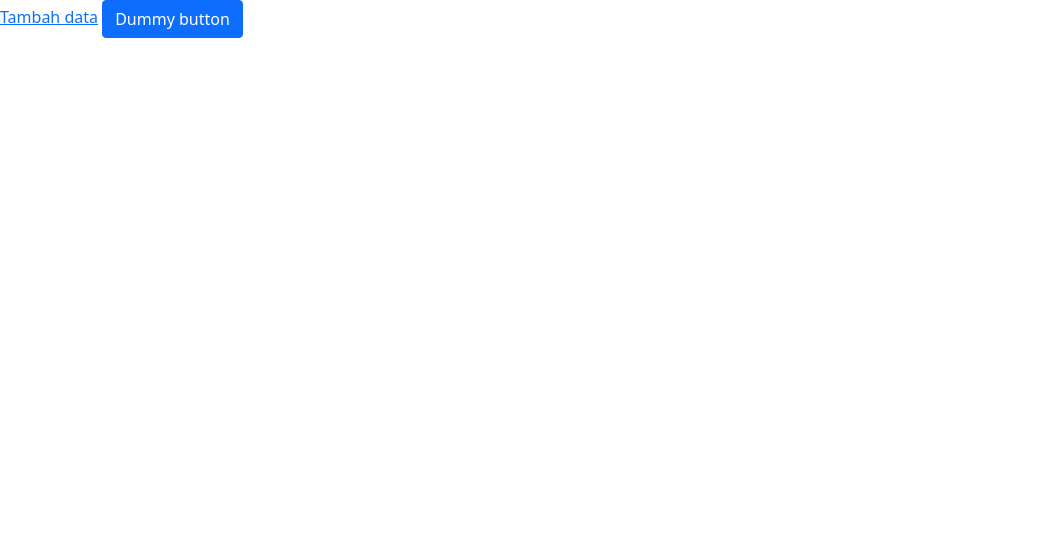
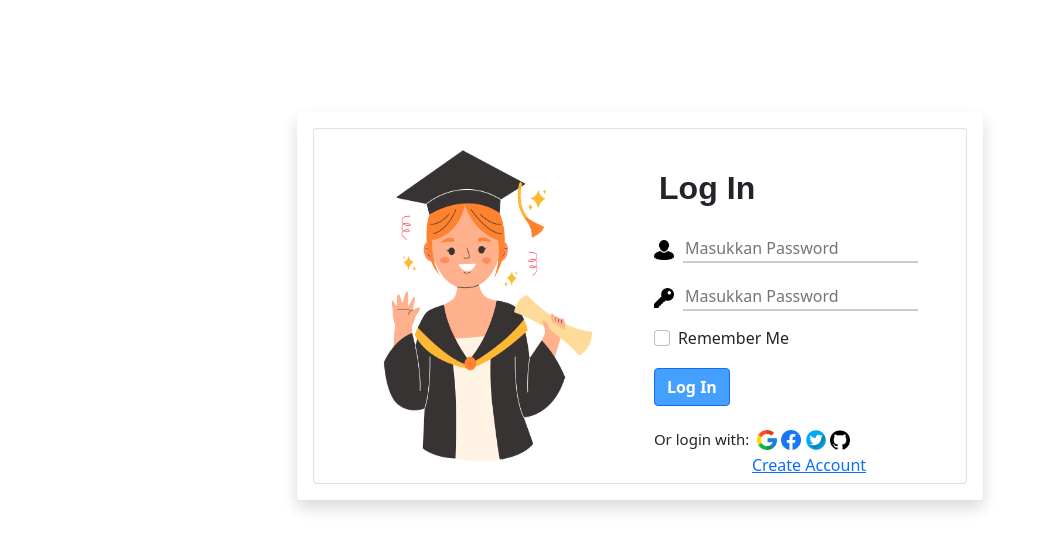
Before and after one commit to Stechoq-FS-Kel3/tugas-basic-web-2, a plain HTML site: page index.html in a window 1280 px wide. Shown: the whole page, without its empty margins (0-1049 px from the left). Drawn offline with nearby package versions, Linux system fonts and the light colour scheme.

Commit message:
menambahkan halam login

```diff
--- a/index.html
+++ b/index.html
@@ -2,16 +2,55 @@
   <head>
     <meta charset="UTF-8" />
     <meta name="viewport" content="width=device-width, initial-scale=1.0" />
-    <link
-      href="https://cdn.jsdelivr.net/npm/bootstrap@5.0.2/dist/css/bootstrap.min.css"
-      rel="stylesheet"
-      integrity="sha384-EVSTQN3/azprG1Anm3QDgpJLIm9Nao0Yz1ztcQTwFspd3yD65VohhpuuCOmLASjC"
-      crossorigin="anonymous"
-    />
+    <link rel="stylesheet" href="styles/login.css" />
+    <link href="https://cdn.jsdelivr.net/npm/bootstrap@5.0.2/dist/css/bootstrap.min.css" rel="stylesheet" integrity="sha384-EVSTQN3/azprG1Anm3QDgpJLIm9Nao0Yz1ztcQTwFspd3yD65VohhpuuCOmLASjC" crossorigin="anonymous" />
     <title>Document</title>
   </head>
   <body>
+    <!--
     <a href="pages/tambah-data.html">Tambah data</a>
     <button type="button" class="btn btn-primary">Dummy button</button>
+    -->
+    <div class="container mt-5">
+      <div class="row justify-content-center" style="margin-top: 10%">
+        <div class="col-md-auto shadow p-3 mb-5 bg-body-tertiary rounded">
+          <div class="card">
+            <div style="display: flex">
+              <img src="asset/graduation.png" alt="gambar" style="width: 300px" class="ms-4" />
+              <div class="ms-3 me-5">
+                <h2 style="font-family: sans-serif; font-weight: 800; margin-top: 40px; margin-left: 5px; letter-spacing: 0.1px">Log In</h2>
+                <div>
+                  <img src="asset/pngwing.com (2).png" alt="gambar key" style="width: 20px; margin-right: 5px" />
+                  <input type="text" placeholder="Masukkan Password" style="border: none; border-bottom: 2px solid #ccc; margin-top: 20px" />
+                </div>
+                <div>
+                  <img src="asset/image.png" alt="gambar key" style="width: 20px; margin-right: 5px" />
+                  <input type="text" placeholder="Masukkan Password" style="border: none; border-bottom: 2px solid #ccc; margin-top: 20px" />
+                </div>
+                <div class="form-check" style="margin-top: 15px">
+                  <input class="form-check-input" type="checkbox" value="1" id="rememberMe" />
+                  <label class="form-check-label" for="rememberMe">Remember Me</label>
+                </div>
+                <div>
+                  <button class="btn btn-primary mt-3 text-center fw-bold p" style="background-color: rgb(68, 159, 255)">Log In</button>
+                </div>
+                <div class="mt-4" style="display: flex">
+                  <h6 style="font-size: 15px">Or login with:</h6>
+                  <div class="ms-2" style="margin: -4px">
+                    <img src="asset/google.png" alt="google" style="width: 20px" />
+                    <img src="asset/facebook.png" alt="facebook" style="width: 20px" />
+                    <img src="asset/twitter.png" alt="twitter" style="width: 20px" />
+                    <img src="asset/github.png" alt="twitter" style="width: 20px" />
+                  </div>
+                </div>
+                <div class="ms-5">
+                  <h6 style="margin-left: 50px"><a href="halaman-tujuan.html">Create Account</a></h6>
+                </div>
+              </div>
+            </div>
+          </div>
+        </div>
+      </div>
+    </div>
   </body>
 </html>
```
Also changed, not shown: asset/facebook.png (added), asset/github.png (added), asset/google.png (added), asset/graduation.png (added), asset/image.png (added), asset/pngwing.com (2).png (added), asset/twitter.png (added).
